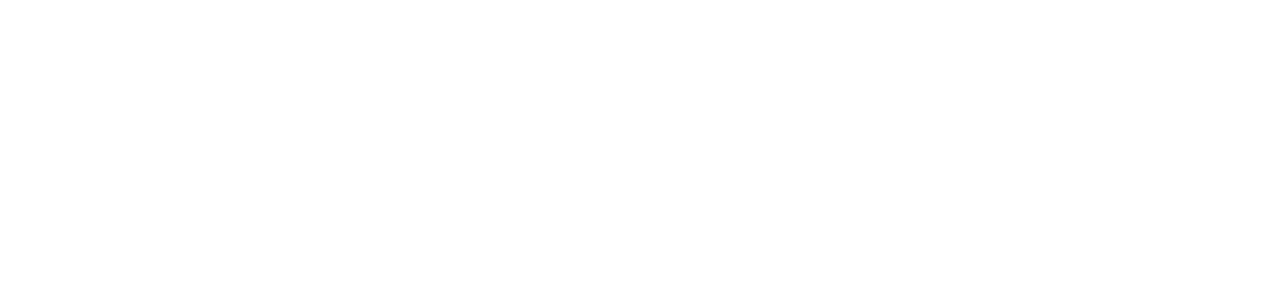
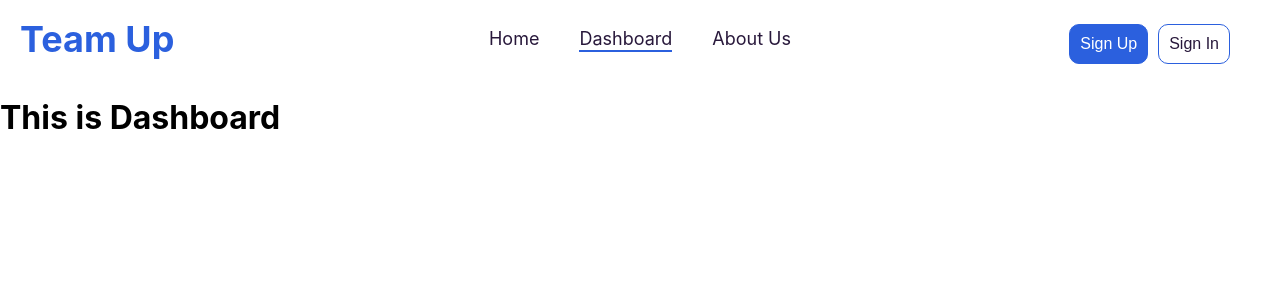
Before and after one commit to VanshVg/SquadUp, a React (Create React App) app in the folder clientside/: page /dashboard in a window 1280 px wide. Before the commit this address had no page. Shown: the top 300 px of the page. Built offline with nearby package versions, Linux system fonts and the light colour scheme.

Commit message:
Added links to navbar

```diff
--- a/clientside/src/App.jsx
+++ b/clientside/src/App.jsx
@@ -3,6 +3,8 @@ import { BrowserRouter as Router, Routes, Route } from "react-router-dom";
 import Register from "./pages/auth/Register";
 import Login from "./pages/auth/Login";
 import Home from "./pages/Home";
+import Dashboard from "./pages/dashboard/Dashboard";
+import Aboutus from "./pages/aboutus/Aboutus";
 
 const App = () => {
   return (
@@ -13,6 +15,8 @@ const App = () => {
             <Route path="/" element={<Home />}></Route>
             <Route path="/auth/login" element={<Login />}></Route>
             <Route path="/auth/register" element={<Register />}></Route>
+            <Route path="/dashboard" element={<Dashboard />}></Route>
+            <Route path="/aboutus" element={<Aboutus />}></Route>
           </Routes>
         </>
       </Router>
--- a/clientside/src/components/navbar/Navbar.css
+++ b/clientside/src/components/navbar/Navbar.css
@@ -61,6 +61,7 @@
   border-radius: 10px;
   cursor: pointer;
   font-size: 16px;
+  margin-right: 30px;
 }
 
 .sign-up-button {
@@ -71,7 +72,7 @@
   cursor: pointer;
   font-size: 16px;
   margin-left: 10px;
-  margin-right: 30px;
+  margin-right: 10px;
 }
 
 .sign-in-button:hover {
--- a/clientside/src/components/navbar/Navbar.jsx
+++ b/clientside/src/components/navbar/Navbar.jsx
@@ -1,22 +1,67 @@
 import React from "react";
 import "./Navbar.css";
+import { useLocation, useNavigate } from "react-router-dom";
 
 const Navbar = () => {
+  const navigate = useNavigate();
+  const location = useLocation();
+
+  const handleSignInButton = () => {
+    navigate("/auth/login");
+  };
+
+  const handleSignUpButton = () => {
+    navigate("/auth/register");
+  };
+
+  const handleDashboard = () => {
+    navigate("/dashboard");
+  };
+
+  const handleHome = () => {
+    navigate("/");
+  };
+
+  const handleAboutUs = () => {
+    navigate("/aboutUs");
+  };
+
   return (
     <nav className="navbar">
       <div className="navbar-left">
-        <div className="team-up-logo">Team Up</div>
+        <div className="team-up-logo" onClick={handleHome}>
+          Team Up
+        </div>
       </div>
       <div className="navbar-middle">
         <ul className="navbar-options">
-          <li className="navbar-option active">Home</li>
-          <li className="navbar-option">Dashboard</li>
-          <li className="navbar-option">About Us</li>
+          <li
+            className={`navbar-option ${location.pathname === "/" ? "active" : ""}`}
+            onClick={handleHome}
+          >
+            Home
+          </li>
+          <li
+            className={`navbar-option ${location.pathname === "/dashboard" ? "active" : ""}`}
+            onClick={handleDashboard}
+          >
+            Dashboard
+          </li>
+          <li
+            className={`navbar-option ${location.pathname === "/aboutUs" ? "active" : ""}`}
+            onClick={handleAboutUs}
+          >
+            About Us
+          </li>
         </ul>
       </div>
       <div className="navbar-right">
-        <button className="sign-in-button">Sign In</button>
-        <button className="sign-up-button">Sign Up</button>
+        <button className="sign-up-button" onClick={handleSignUpButton}>
+          Sign Up
+        </button>
+        <button className="sign-in-button" onClick={handleSignInButton}>
+          Sign In
+        </button>
       </div>
     </nav>
   );
--- a/clientside/src/pages/Home.css
+++ b/clientside/src/pages/Home.css
@@ -61,3 +61,13 @@
   background-color: white;
   color: black;
 }
+
+.custom-link {
+  color: inherit;
+  text-decoration: none;
+  display: inline-block;
+}
+
+.custom-link:hover {
+  color: #007bff;
+}
--- a/clientside/src/pages/Home.jsx
+++ b/clientside/src/pages/Home.jsx
@@ -1,11 +1,16 @@
 import React from "react";
-import "./Home.css";
+import Helmet from "react-helmet";
 import Navbar from "./../components/navbar/Navbar";
 import GitHubIcon from "@mui/icons-material/GitHub";
+import "./Home.css";
+import { Link } from "react-router-dom";
 
 const Home = () => {
   return (
     <>
+      <Helmet>
+        <title>Team Up | Home</title>
+      </Helmet>
       <Navbar />
       <div className="homepage-container">
         <div className="slogan">
@@ -19,12 +24,19 @@ const Home = () => {
         </div>
       </div>
       <div className="home-buttons">
+        <Link
+          to="https://github.com/VanshVg/TeamUp"
+          target="_blank"
+          rel="noopener noreferrer"
+          className="custom-link"
+        >
           <button className="github-button">
             <div className="github-button-content">
               <GitHubIcon />
               <span>Team Up Github</span>
             </div>
           </button>
+        </Link>
       </div>
     </>
   );
--- /dev/null
+++ b/clientside/src/pages/aboutus/Aboutus.jsx
@@ -0,0 +1,15 @@
+import React from "react";
+import Navbar from "../../components/navbar/Navbar";
+
+const Aboutus = () => {
+  return (
+    <>
+      <Navbar />
+      <div>
+        <h1>This is About us</h1>
+      </div>
+    </>
+  );
+};
+
+export default Aboutus;
--- /dev/null
+++ b/clientside/src/pages/dashboard/Dashboard.jsx
@@ -0,0 +1,15 @@
+import React from "react";
+import Navbar from "../../components/navbar/Navbar";
+
+const Dashboard = () => {
+  return (
+    <>
+      <Navbar />
+      <div>
+        <h1>This is Dashboard</h1>
+      </div>
+    </>
+  );
+};
+
+export default Dashboard;
```
Lines whose indentation alone changed are shown as unchanged.
